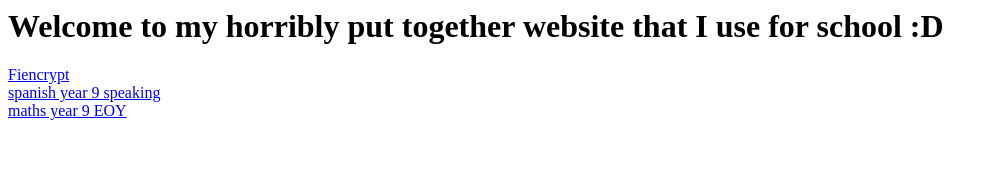
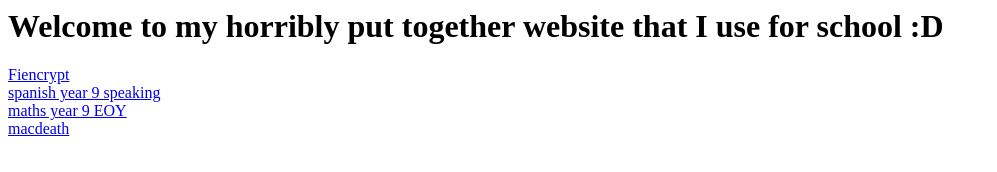
Before and after one commit to FienSpoon/FienSpoon.github.io, a plain HTML site: page index.html in a window 1280 px wide. Shown: the whole page, without its empty margins (0-997 px from the left). Drawn offline with Linux system fonts and the light colour scheme.

Commit message:
Update index.html

```diff
--- a/index.html
+++ b/index.html
@@ -3,3 +3,4 @@
 <a href="https://fienspoon.github.io/fiencrypt.html">Fiencrypt</a><br>
 <a href="https://fienspoon.github.io/spanishyear9.html">spanish year 9 speaking</a><br>
 <a href="https://fienspoon.github.io/mathsyear9.html">maths year 9 EOY</a><br>
+<a href="https://fienspoon.github.io/macdeath.html">macdeath</a><br>
```
